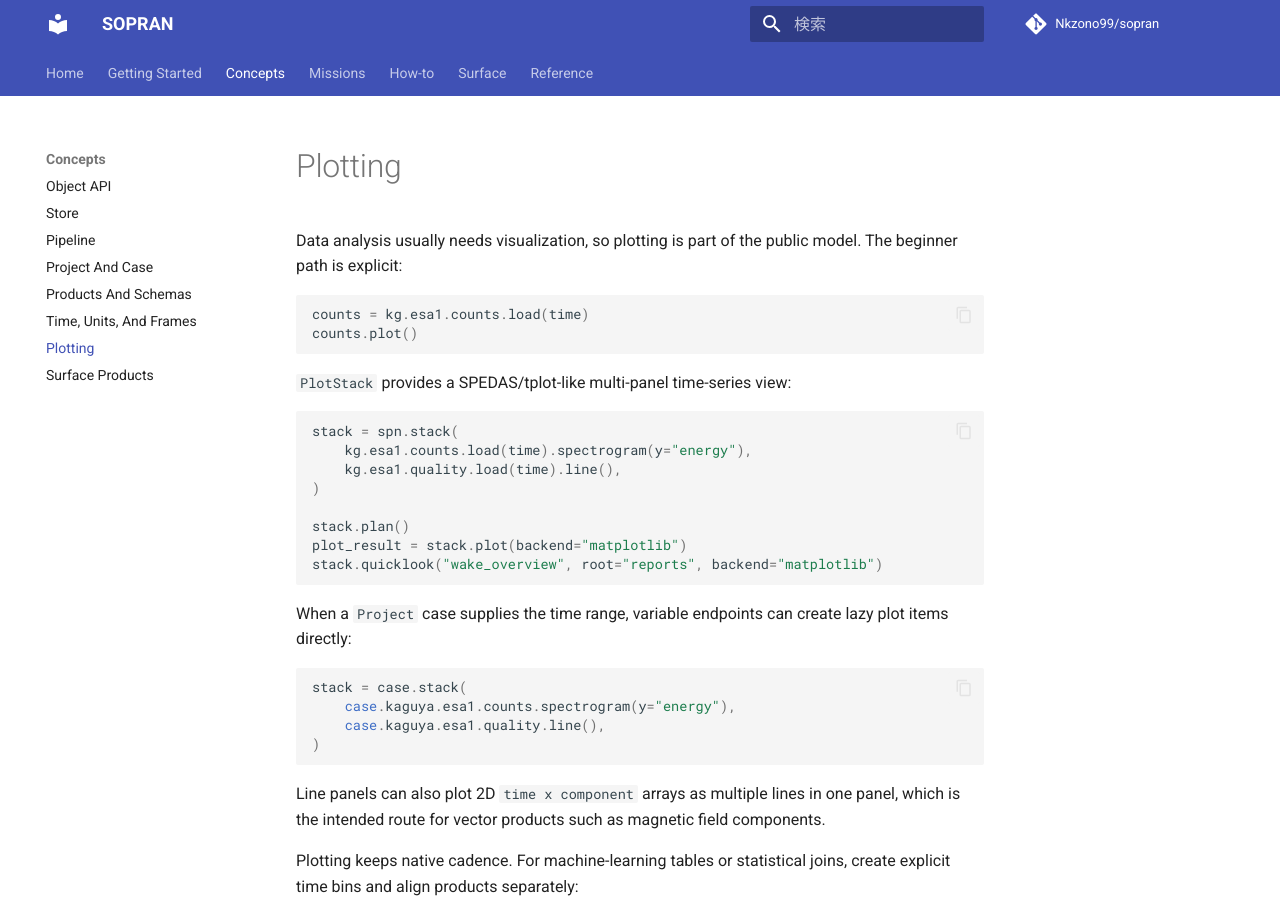
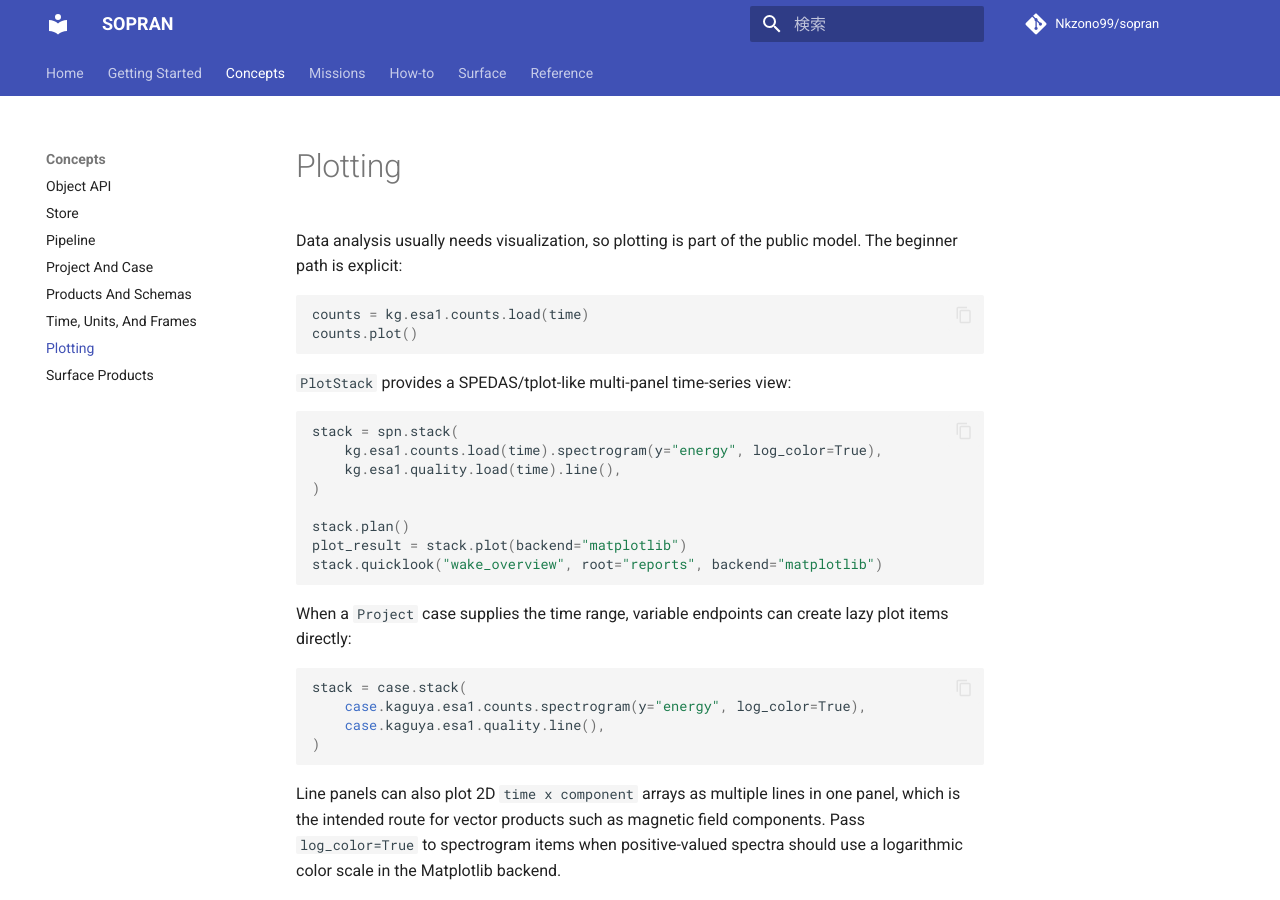
Before and after one commit to Nkzono99/sopran, an MkDocs documentation site: the page built from docs/concepts/plotting.md, in a window 1280 px wide and 900 px high. Built offline with MkDocs 1.6.1 and Material for MkDocs 9.7.7, drawn with Linux system fonts in a browser that asks for light colours; comment, search, counter and statistics services are not loaded.

Commit message:
Add log color spectrogram plotting

````diff
--- a/docs/concepts/plotting.md
+++ b/docs/concepts/plotting.md
@@ -12,7 +12,7 @@ counts.plot()
 
 ```python
 stack = spn.stack(
-    kg.esa1.counts.load(time).spectrogram(y="energy"),
+    kg.esa1.counts.load(time).spectrogram(y="energy", log_color=True),
     kg.esa1.quality.load(time).line(),
 )
 
@@ -26,7 +26,7 @@ lazy plot items directly:
 
 ```python
 stack = case.stack(
-    case.kaguya.esa1.counts.spectrogram(y="energy"),
+    case.kaguya.esa1.counts.spectrogram(y="energy", log_color=True),
     case.kaguya.esa1.quality.line(),
 )
 ```
@@ -34,6 +34,8 @@ stack = case.stack(
 Line panels can also plot 2D `time x component` arrays as multiple lines in
 one panel, which is the intended route for vector products such as magnetic
 field components.
+Pass `log_color=True` to spectrogram items when positive-valued spectra should
+use a logarithmic color scale in the Matplotlib backend.
 
 Plotting keeps native cadence. For machine-learning tables or statistical
 joins, create explicit time bins and align products separately:
````
Also changed, not shown: docs/how-to/plotstack.md (+4 -2 lines), 2 other files.
